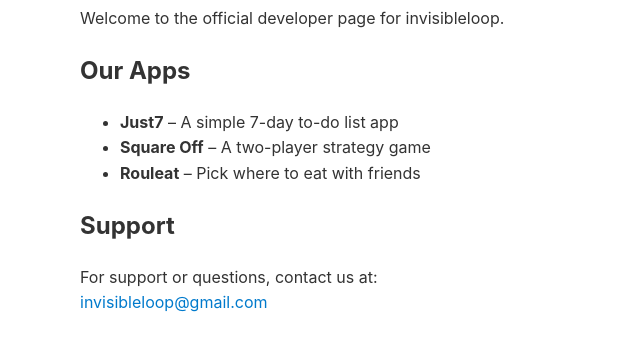
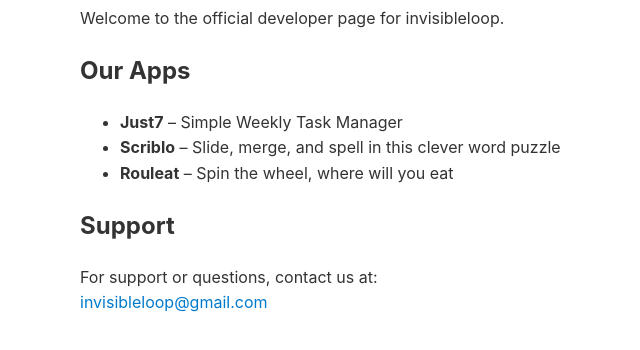
Before and after one commit to invisibleloop/invisibleloop.github.io, a plain HTML site: page index.html in a window 1280 px wide. Shown: the part 136-486 px from the top of the page, without its empty margins (260-900 px from the left). Drawn offline with Linux system fonts and the light colour scheme.

Commit message:
Update index.html

```diff
--- a/index.html
+++ b/index.html
@@ -28,9 +28,9 @@
 
   <h2>Our Apps</h2>
   <ul>
-    <li><strong>Just7</strong> – A simple 7-day to-do list app</li>
-    <li><strong>Square Off</strong> – A two-player strategy game</li>
-    <li><strong>Rouleat</strong> – Pick where to eat with friends</li>
+    <li><strong>Just7</strong> – Simple Weekly Task Manager</li>
+    <li><strong>Scriblo</strong> – Slide, merge, and spell in this clever word puzzle</li>
+    <li><strong>Rouleat</strong> – Spin the wheel, where will you eat</li>
   </ul>
 
   <h2>Support</h2>
```
